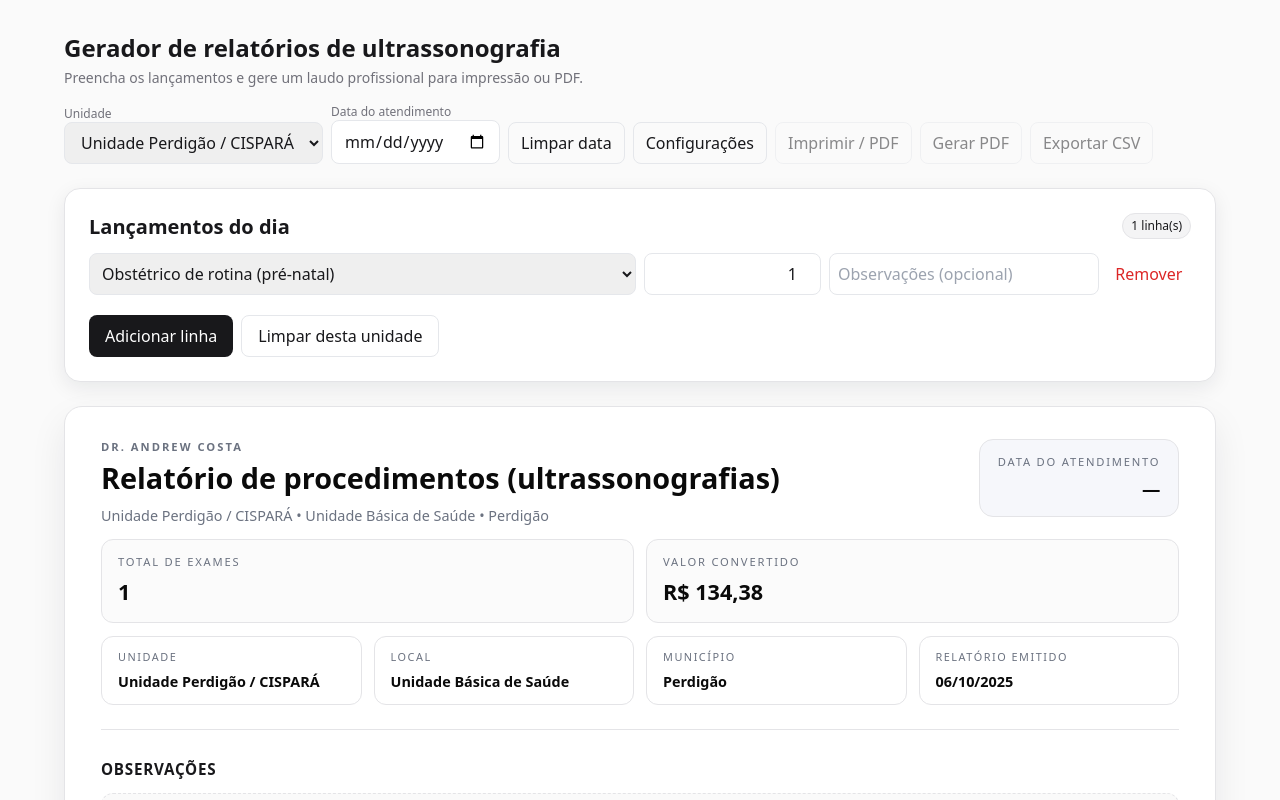
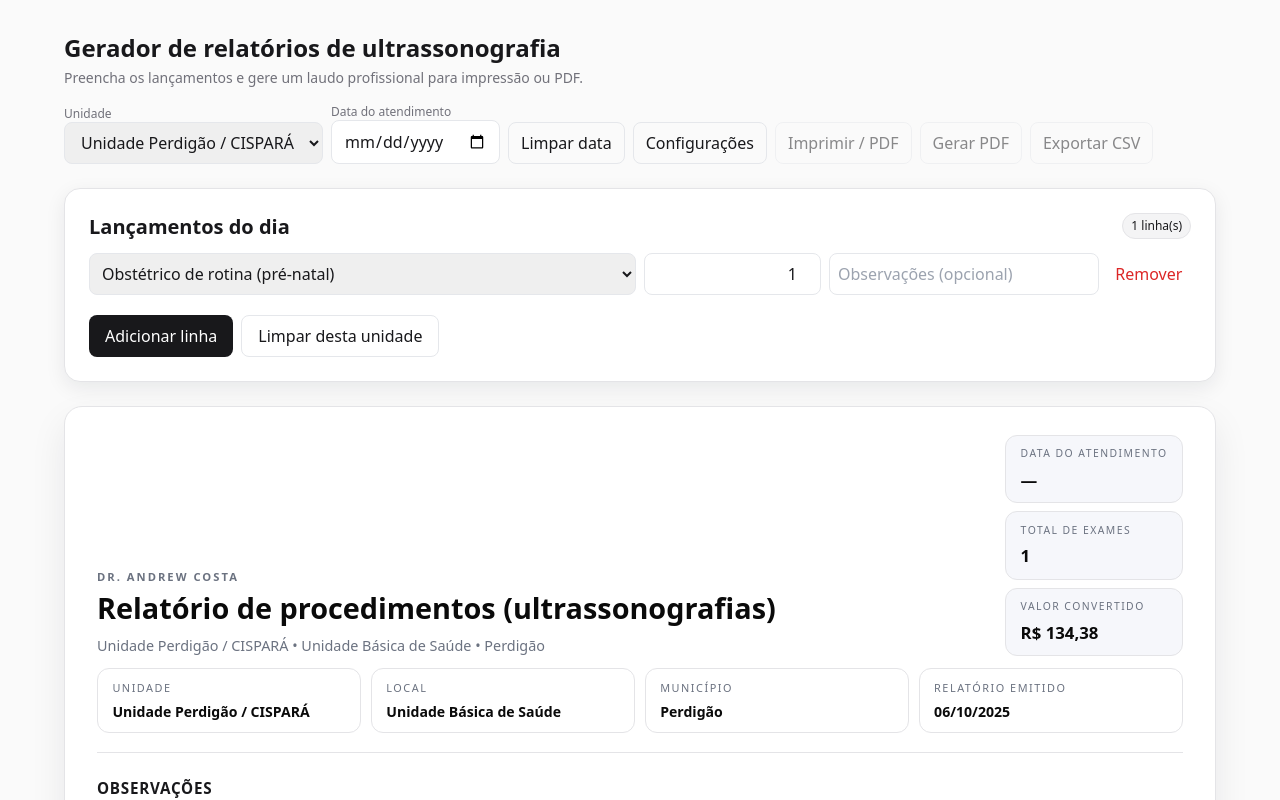
Before and after one commit to DrAndrewCosta/relatorio-equivalencia-cispara, a React (Vite) app in the folder relatorios-ultra-vite/: page / in a window 1280 px wide. Shown: the top 800 px of the page. Built offline with nearby package versions, Linux system fonts and the light colour scheme.

Commit message:
Condense printable header and rename consolidated table

```diff
--- a/relatorios-ultra-vite/src/App.tsx
+++ b/relatorios-ultra-vite/src/App.tsx
@@ -324,7 +324,7 @@ export default function App() {
         </div>
         <div className="report-paper print-block" ref={printRef}>
           <header className="report-header">
-            <div className="report-header-top">
+            <div className="report-heading">
               <div>
                 <p className="report-pretitle">Dr. Andrew Costa</p>
                 <h1 className="report-title">Relatório de procedimentos (ultrassonografias)</h1>
@@ -332,20 +332,20 @@ export default function App() {
                   {clinicLine || "Unidade não informada"}
                 </p>
               </div>
-              <div className="report-date-box">
-                <span className="label">Data do atendimento</span>
-                <span className="value">{attendanceDateLabel}</span>
-              </div>
-            </div>
-            <div className="report-stats">
-              <div className="report-stat">
-                <span className="label">Total de exames</span>
-                <span className="value">{examsCount}</span>
-              </div>
-              <div className="report-stat">
-                <span className="label">Valor convertido</span>
-                <span className="value">{BRL(fromCents(grandTotal))}</span>
-              </div>
+              <dl className="report-metrics">
+                <div className="report-metric-item">
+                  <dt>Data do atendimento</dt>
+                  <dd>{attendanceDateLabel}</dd>
+                </div>
+                <div className="report-metric-item">
+                  <dt>Total de exames</dt>
+                  <dd>{examsCount}</dd>
+                </div>
+                <div className="report-metric-item">
+                  <dt>Valor convertido</dt>
+                  <dd>{BRL(fromCents(grandTotal))}</dd>
+                </div>
+              </dl>
             </div>
             <dl className="report-meta-grid">
               <div className="report-meta-item">
@@ -441,7 +441,7 @@ export default function App() {
           </section>
 
           <section className="report-section">
-            <h2 className="report-section-title">Consolidado por tipo de exame</h2>
+            <h2 className="report-section-title">Relatório consolidado</h2>
             {sumRows.length > 0 ? (
               <div className="report-table-wrapper">
                 <table className="report-table">
--- a/relatorios-ultra-vite/src/index.css
+++ b/relatorios-ultra-vite/src/index.css
@@ -48,24 +48,25 @@ body {
   background: var(--bg);
   border: 1px solid var(--border);
   border-radius: 18px;
-  padding: 2rem 2.25rem;
+  padding: 1.75rem 2rem;
   box-shadow: 0 16px 36px rgba(15, 23, 42, 0.08);
   display: flex;
   flex-direction: column;
-  gap: 1.75rem;
+  gap: 1.5rem;
 }
 .report-header {
   display: flex;
   flex-direction: column;
-  gap: 0.8rem;
+  gap: 0.75rem;
   border-bottom: 1px solid var(--border);
-  padding-bottom: 1.5rem;
+  padding-bottom: 1.15rem;
 }
-.report-header-top {
+.report-heading {
   display: flex;
+  flex-wrap: wrap;
   justify-content: space-between;
-  align-items: flex-start;
-  gap: 1.5rem;
+  align-items: flex-end;
+  gap: 1.25rem;
 }
 .report-pretitle {
   margin: 0;
@@ -87,65 +88,44 @@ body {
   color: var(--muted);
   max-width: 36rem;
 }
-.report-date-box {
-  display: flex;
-  flex-direction: column;
-  gap: 0.3rem;
-  padding: 0.85rem 1.1rem;
-  border-radius: 14px;
+.report-metrics {
+  margin: 0;
+  padding: 0;
+  display: grid;
+  grid-template-columns: repeat(auto-fit, minmax(150px, 1fr));
+  gap: 0.5rem;
+}
+.report-metric-item {
   border: 1px solid var(--border);
+  border-radius: 12px;
   background: #f6f7fb;
-  text-align: right;
-  min-width: 12rem;
+  padding: 0.65rem 0.9rem;
 }
-.report-date-box .label {
-  font-size: 0.7rem;
-  letter-spacing: 0.16em;
+.report-metric-item dt {
+  margin: 0;
+  font-size: 0.65rem;
+  letter-spacing: 0.14em;
   text-transform: uppercase;
   color: var(--muted);
 }
-.report-date-box .value {
-  font-size: 1.15rem;
-  font-weight: 700;
-  color: var(--text);
-}
-.report-stats {
-  display: grid;
-  grid-template-columns: repeat(auto-fit, minmax(170px, 1fr));
-  gap: 0.75rem;
-}
-.report-stat {
-  display: flex;
-  flex-direction: column;
-  gap: 0.35rem;
-  padding: 0.85rem 1rem;
-  border-radius: 12px;
-  border: 1px solid var(--border);
-  background: #fbfbfb;
-}
-.report-stat .label {
-  font-size: 0.7rem;
-  letter-spacing: 0.16em;
-  text-transform: uppercase;
-  color: var(--muted);
-}
-.report-stat .value {
-  font-size: 1.35rem;
-  font-weight: 700;
+.report-metric-item dd {
+  margin: 0.3rem 0 0;
+  font-size: 1.05rem;
+  font-weight: 600;
   color: var(--text);
 }
 .report-meta-grid {
   margin: 0;
   padding: 0;
   display: grid;
-  grid-template-columns: repeat(auto-fit, minmax(180px, 1fr));
-  gap: 0.75rem;
+  grid-template-columns: repeat(auto-fit, minmax(170px, 1fr));
+  gap: 0.6rem;
 }
 .report-meta-item {
   border: 1px solid var(--border);
   border-radius: 12px;
   background: #ffffff;
-  padding: 0.75rem 1rem;
+  padding: 0.65rem 0.9rem;
 }
 .report-meta-item dt {
   margin: 0;
@@ -155,8 +135,8 @@ body {
   color: var(--muted);
 }
 .report-meta-item dd {
-  margin: 0.35rem 0 0;
-  font-size: 0.9rem;
+  margin: 0.3rem 0 0;
+  font-size: 0.88rem;
   font-weight: 600;
   color: var(--text);
 }
```
